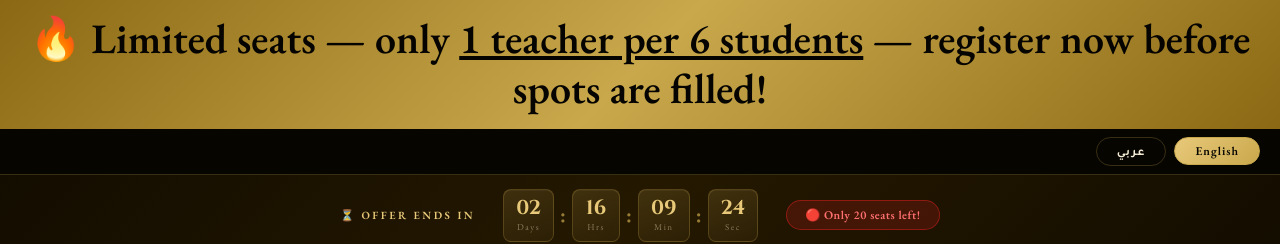
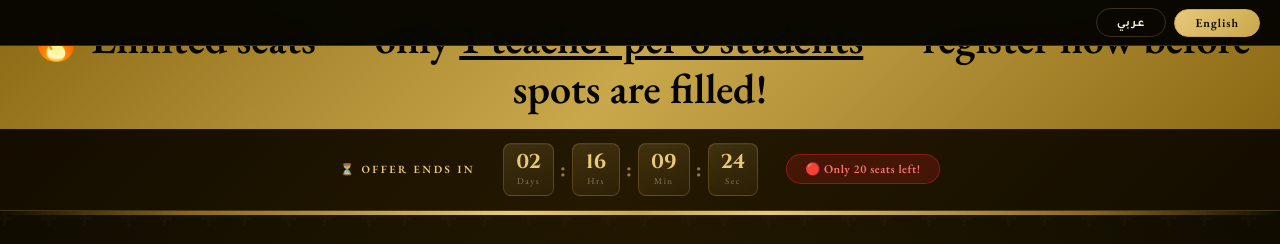
Before and after one commit to x4x-cloud/Aliyatul-Al-Quran, a plain HTML site: page index.html in a window 1280 px wide. Shown: the top 244 px of the page. Drawn offline with nearby package versions, Linux system fonts and the light colour scheme; a web font is replaced by a local one.

Commit message:
Change lang-bar position to fixed for better visibility

```diff
--- a/index.html
+++ b/index.html
@@ -37,7 +37,21 @@ body.ltr .ar-i{display:none!important}body.ltr .en-i{display:inline}
 .urgency strong{font-weight:900;text-decoration:underline}
 
 /* ── LANG BAR ── */
-.lang-bar{position:sticky;top:0;z-index:999;display:flex;justify-content:flex-end;align-items:center;padding:8px 20px;background:rgba(7,6,0,.98);border-bottom:1px solid var(--border-g);gap:8px;backdrop-filter:blur(12px)}
+.lang-bar{
+  position:fixed;
+  top:0;
+  left:0;
+  right:0;
+  z-index:9999;
+  display:flex;
+  justify-content:flex-end;
+  align-items:center;
+  padding:8px 20px;
+  background:rgba(7,6,0,.98);
+  border-bottom:1px solid var(--border-g);
+  gap:8px;
+  backdrop-filter:blur(12px);
+}
 .lang-btn{background:transparent;border:1px solid var(--border-g);border-radius:100px;padding:5px 20px;font-size:12px;font-weight:600;cursor:pointer;letter-spacing:1px;color:var(--beige);transition:all .3s;font-family:inherit}
 .lang-btn.active{background:linear-gradient(135deg,var(--gold-l),var(--gold));color:#050400;border-color:var(--gold)}
 .lang-btn:hover:not(.active){border-color:var(--gold);color:var(--gold)}
```
